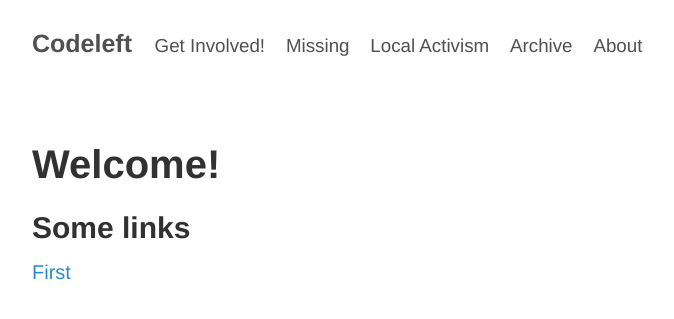
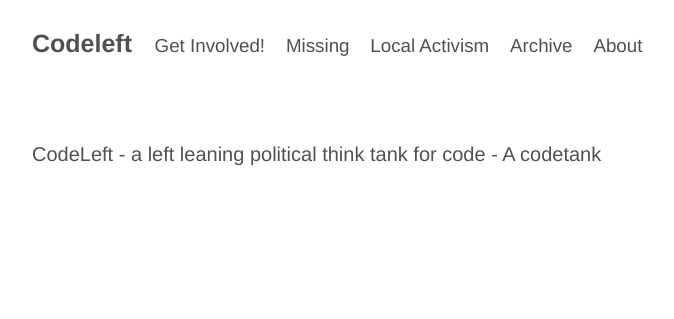
Before and after one commit to johhoi/codeleft, a Jekyll site: the page built from index.md, in a window 1280 px wide. Shown: the top 319 px of the page, without its empty margins (228-902 px from the left). Built offline with Jekyll 4.4.1, drawn with Linux system fonts in a browser that asks for light colours.

Commit message:
Update index.md

```diff
--- a/index.md
+++ b/index.md
@@ -3,8 +3,4 @@ layout: default
 title: Codeleft
 ---
 
-# Welcome!
-
-
-## Some links
-[First]({{ site.baseurl }}{% post_url 2017-02-26-first %})
+CodeLeft - a left leaning political think tank for code - A codetank
```
